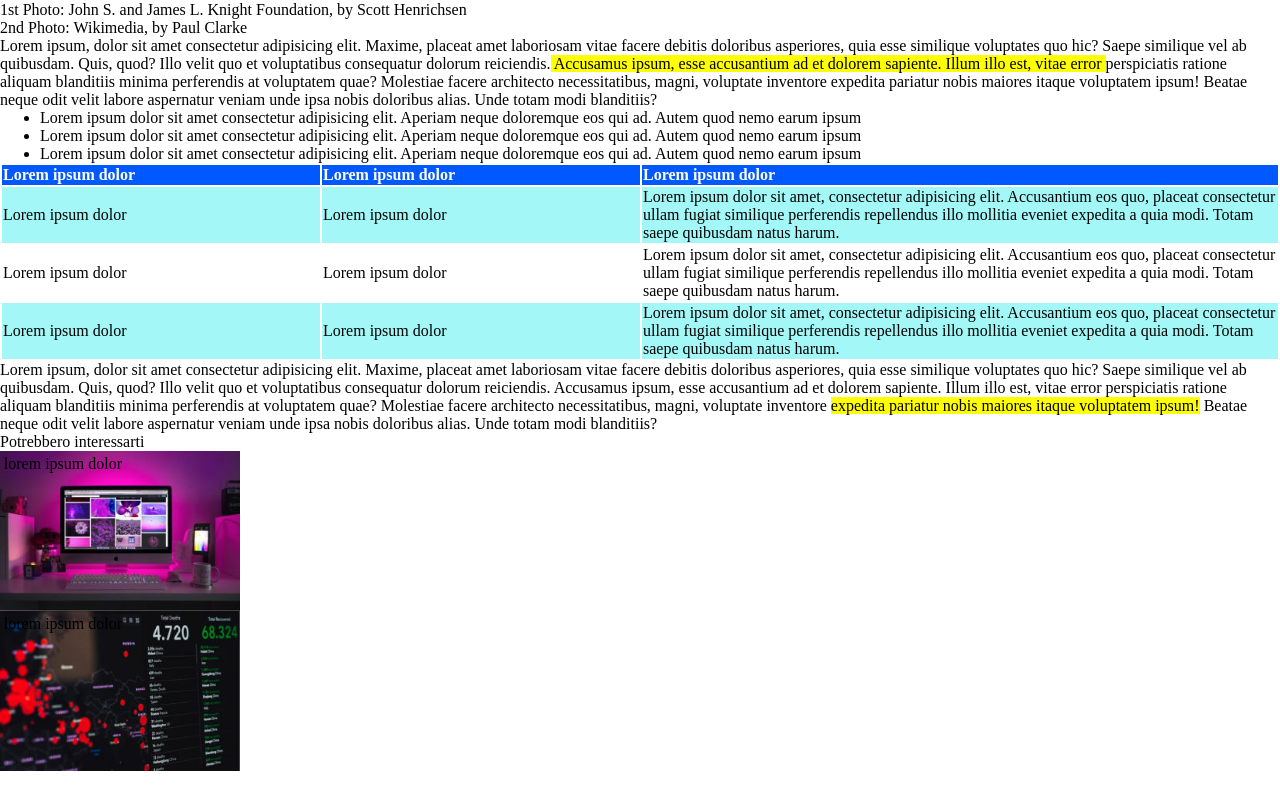
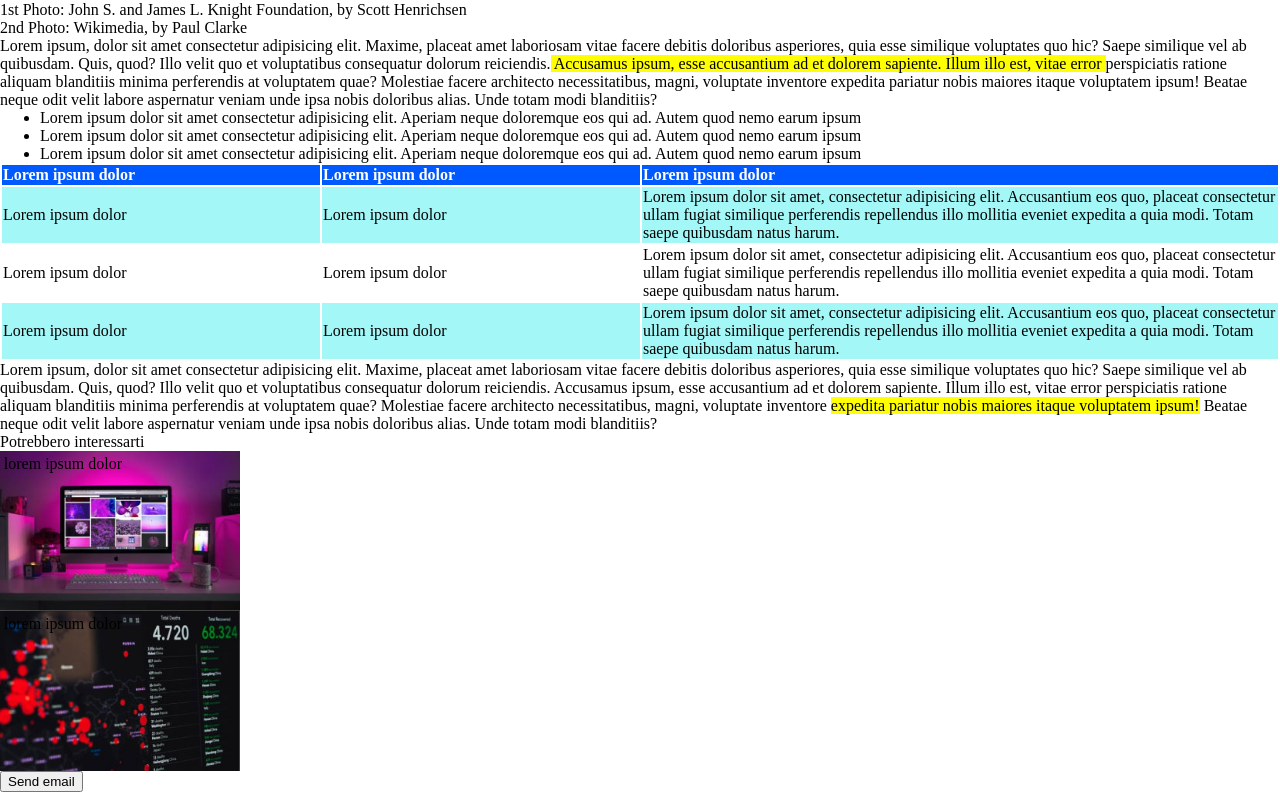
Before and after one commit to giordanofabrizii/git-booleaner, a plain HTML site: page index.html in a window 1280 px wide. Shown: the part 592-1384 px from the top of the page. Before the commit the page ends 1363 px from the top, so only its background shows below. Drawn offline with Linux system fonts and the light colour scheme.

Commit message:
Added submit button

```diff
--- a/index.html
+++ b/index.html
@@ -128,6 +128,8 @@
         <p class="scritta-grigia image">lorem ipsum dolor</p>
 
         <p class="image second-content">lorem ipsum dolor</p>
+
+        <input type="submit" value="Send email">
     </footer>
 
     </body>
```
Lines whose indentation alone changed are shown as unchanged.
